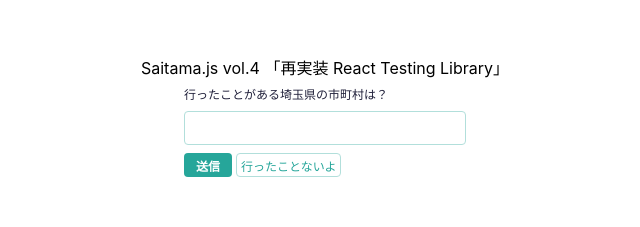
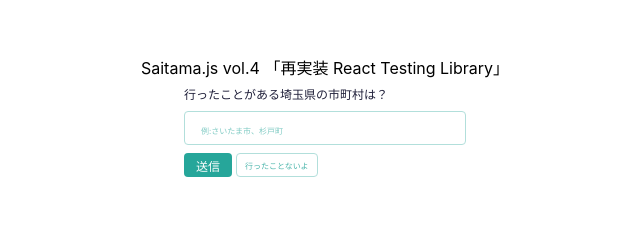
Before and after one commit to YouheiNozaki/sample-saimatajs, a Next.js app: page / in a window 1280 px wide. Shown: the part 284-511 px from the top of the page, without its empty margins (315-955 px from the left). Built offline with nearby package versions, Linux system fonts and the light colour scheme.

Commit message:
add placeholder

```diff
--- a/components/Input/index.tsx
+++ b/components/Input/index.tsx
@@ -9,7 +9,6 @@
 // eslint-disable-next-line react/display-name
 export const Input = forwardRef<HTMLInputElement, Props>(
   ({ error, ...props }, ref) => {
-    console.log(error);
     return (
       <input
         {...props}
--- a/components/Input/input.module.css
+++ b/components/Input/input.module.css
@@ -1,6 +1,6 @@
 .input {
   padding: 16px;
-  height: 20px;
+  height: 24px;
   border-radius: 4px;
   border: 1px solid #b2dfdb;
 }
@@ -10,6 +10,11 @@
   box-shadow: 0 1px 4px rgb(0 0 0 / 8%);
 }
 
+.input::placeholder {
+  font-size: 8px;
+  color: #80cbc4;
+}
+
 .error {
   border: 1px solid #dc2647;
 }
--- a/components/SaitamaInputForm/index.tsx
+++ b/components/SaitamaInputForm/index.tsx
@@ -4,7 +4,11 @@
 import styles from './saitamaInputForm.module.css';
 import { schema, type Schema } from './resolver';
 
-export const SaitamaInputForm = () => {
+type Props = {
+  handle: (bool: boolean) => void;
+};
+
+export const SaitamaInputForm: React.FC<Props> = ({ handle }) => {
   const {
     register,
     handleSubmit,
@@ -16,7 +20,7 @@
   return (
     <form
       onSubmit={handleSubmit((d) => {
-        console.log(d);
+        handle(d.name ? true : false);
       })}
     >
       <label htmlFor="name" className={styles.label}>
@@ -24,14 +28,26 @@
       </label>
       <InputWithAlert
         // aria-invalid={errors.name ? 'true' : 'false'}
-        inputProps={{ ...register('name'), id: 'name' }}
+        inputProps={{
+          ...register('name'),
+          id: 'name',
+          placeholder: '例:さいたま市、杉戸町',
+        }}
         errorMessage={errors.name && errors.name.message}
       />
       <div className={styles.submit}>
-        <button type="submit" className={styles.primaryButton}>
+        <button
+          type="submit"
+          className={styles.primaryButton}
+          disabled={errors.name !== undefined}
+        >
           送信
         </button>
-        <button type="button" className={styles.secondaryButton}>
+        <button
+          type="button"
+          className={styles.secondaryButton}
+          onClick={() => handle(false)}
+        >
           行ったことないよ
         </button>
       </div>
--- a/components/SaitamaInputForm/saitamaInputForm.module.css
+++ b/components/SaitamaInputForm/saitamaInputForm.module.css
@@ -14,7 +14,6 @@
   display: flex;
   align-items: center;
   justify-content: center;
-  font-weight: bold;
   font-size: 12px;
   color: white;
   background-color: #26a69a;
@@ -24,13 +23,17 @@
   cursor: pointer;
 }
 
+.primaryButton:disabled {
+  background-color: #e0f2f1;
+}
+
 .secondaryButton {
   display: flex;
   align-items: center;
   justify-content: center;
-  padding: 4px;
-  font-size: 12px;
-  color: #26a69a;
+  padding: 8px;
+  font-size: 8px;
+  color: #4db6ac;
   background-color: white;
   border: 1px solid #b2dfdb;
   border-radius: 4px;
--- a/pages/index.tsx
+++ b/pages/index.tsx
@@ -1,9 +1,14 @@
+import { useCallback, useState } from 'react';
 import Head from 'next/head';
 import Image from 'next/image';
 import styles from '../styles/Home.module.css';
 import { SaitamaInputForm } from '../components/SaitamaInputForm';
 
 export default function Home() {
+  const [isSaitama, setIsSaitama] = useState<boolean | undefined>(undefined);
+  const handle = useCallback((bool: boolean) => {
+    setIsSaitama(bool);
+  }, []);
   return (
     <div className={styles.container}>
       <Head>
@@ -14,7 +19,12 @@
 
       <main className={styles.main}>
         <h1>Saitama.js vol.4 「再実装 React Testing Library」</h1>
-        <SaitamaInputForm />
+        <SaitamaInputForm handle={handle} />
+        {isSaitama === undefined
+          ? null
+          : isSaitama
+          ? 'LGTM'
+          : 'いつか埼玉に遊びにきてね'}
       </main>
       <footer className={styles.footer}>
         <a
```
